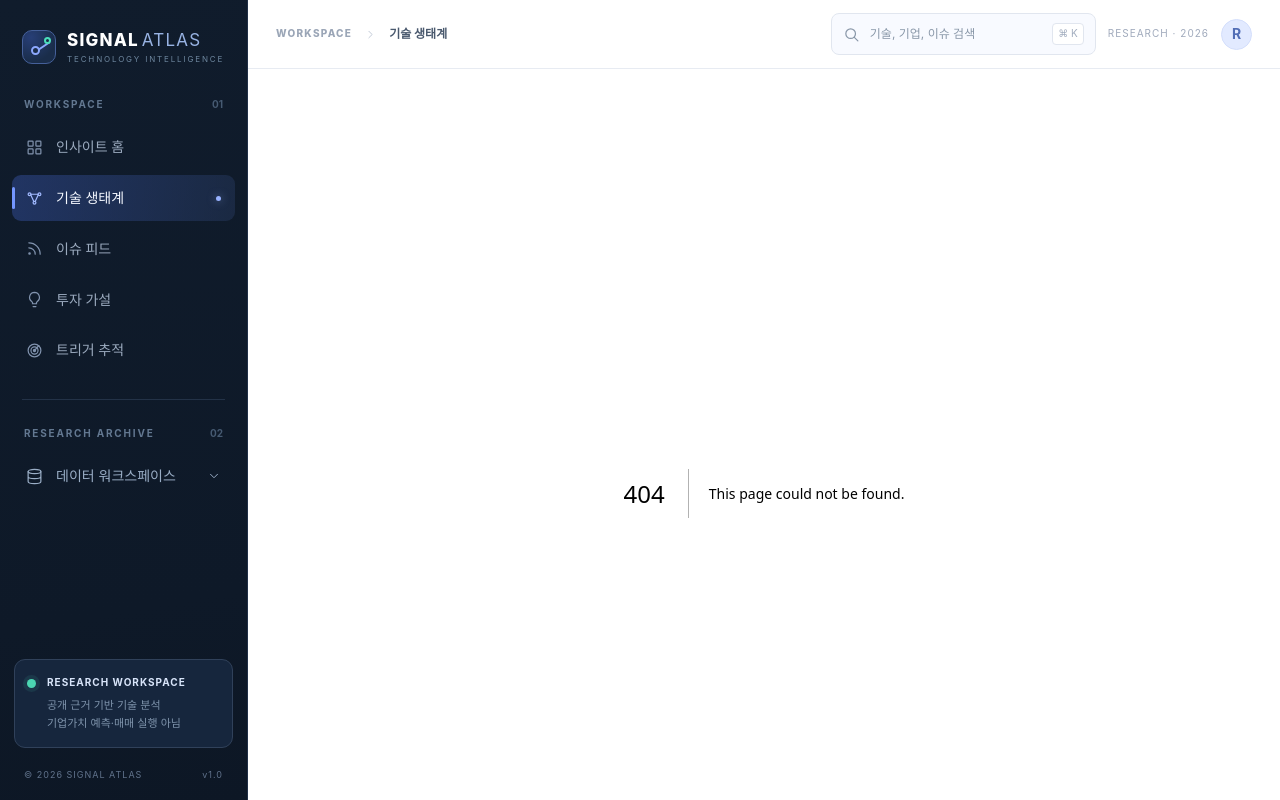
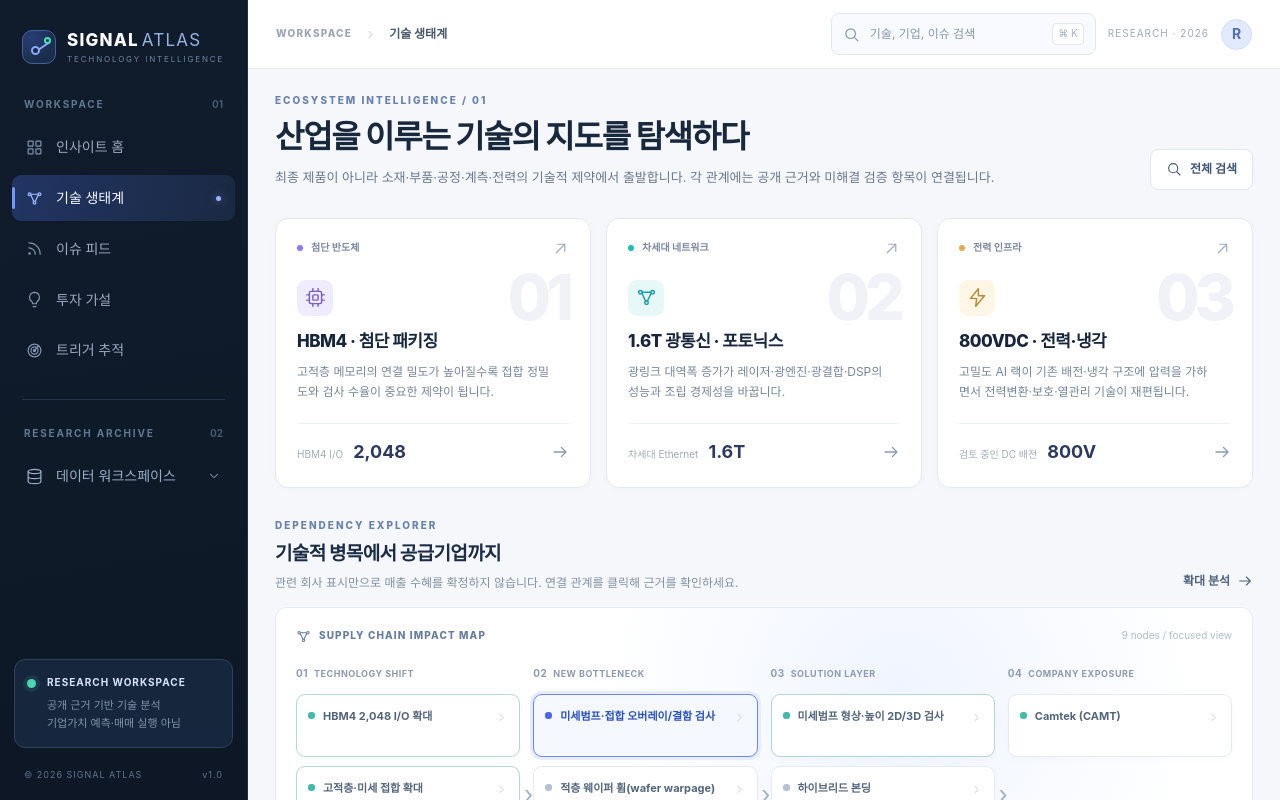
Before and after one commit to W-X-Z/WSJ-investment, a Next.js app in the folder apps/web/: page /ecosystems in a window 1280 px wide. Before the commit this address had no page. Shown: the top 800 px of the page. Built offline with nearby package versions, Linux system fonts and the light colour scheme.

Commit message:
Implement ecosystem catalog and detail pages with interactive supply-chain evidence graph

```diff
--- /dev/null
+++ b/apps/web/src/app/ecosystems/page.tsx
@@ -0,0 +1,26 @@
+import Link from "next/link";
+import { Icon } from "@/components/Icon";
+import { EcosystemCard, SectionHeading } from "@/components/ResearchCards";
+import { GraphExplorer } from "@/components/GraphExplorer";
+import { ECOSYSTEMS, seed } from "@/lib/research";
+
+export const metadata = { title: "기술 생태계" };
+
+export default function Ecosystems() {
+  return <div>
+    <div className="page-head"><div><div className="page-kicker">ECOSYSTEM INTELLIGENCE / 01</div><h1>산업을 이루는 기술의 지도를 탐색하다</h1><p>최종 제품이 아니라 소재·부품·공정·계측·전력의 기술적 제약에서 출발합니다. 각 관계에는 공개 근거와 미해결 검증 항목이 연결됩니다.</p></div><Link href="/search" className="outline-button"><Icon name="search" size={16}/> 전체 검색</Link></div>
+    <div className="ecosystem-grid">{ECOSYSTEMS.map((eco,i)=><EcosystemCard key={eco.id} eco={eco} index={i}/>)}</div>
+    <SectionHeading eyebrow="DEPENDENCY EXPLORER" title="기술적 병목에서 공급기업까지" subtitle="관련 회사 표시만으로 매출 수혜를 확정하지 않습니다. 연결 관계를 클릭해 근거를 확인하세요." href="/ecosystems/hbm" action="확대 분석"/>
+    <GraphExplorer ecoId="hbm" compact/>
+    <SectionHeading eyebrow="RESEARCH FRAMEWORK" title="연구 깊이를 결정하는 네 가지 질문"/>
+    <div className="insight-cols">
+      {[
+        ["기술의 변화","성능·규격·공정 조건 중 정확히 어떤 값이 달라졌는가?"],
+        ["새로운 병목","그 변화 때문에 해결해야 하는 공학적 문제가 무엇인가?"],
+        ["공급망 연결","어떤 소재·부품·공정이 필요하며 공급자는 누구인가?"],
+        ["경제적 효과","실제 채택 시 수량·단가·마진·교체주기 가운데 무엇이 변하는가?"],
+      ].map((x,i)=><div className="insight-box" key={x[0]}><div className="eyebrow">{String(i+1).padStart(2,"0")} / FRAMEWORK</div><h3>{x[0]}</h3><p>{x[1]}</p></div>)}
+    </div>
+    <div className="data-banner"><Icon name="shield" size={20}/><div><strong>출처·검증 수준을 포함한 {seed.edges.length}개 관계</strong><p>표준·공식 자료, 제조사 주장, 기술적 추론을 구분합니다. 완전한 고객 BOM이나 매출 기여가 확인되지 않은 경우 명시적으로 미확인으로 처리합니다.</p></div><Link href="/triggers">변화 추적 <Icon name="arrow-right" size={15}/></Link></div>
+  </div>;
+}
```
